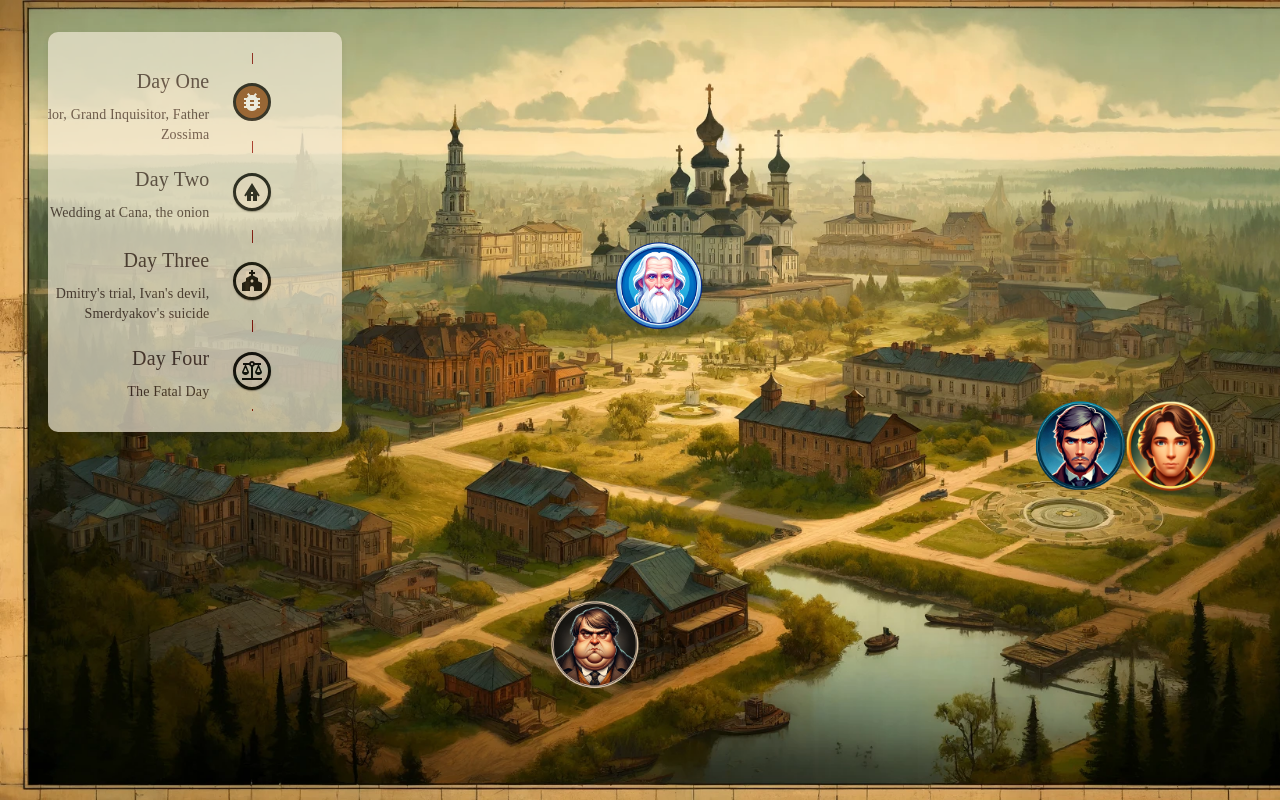
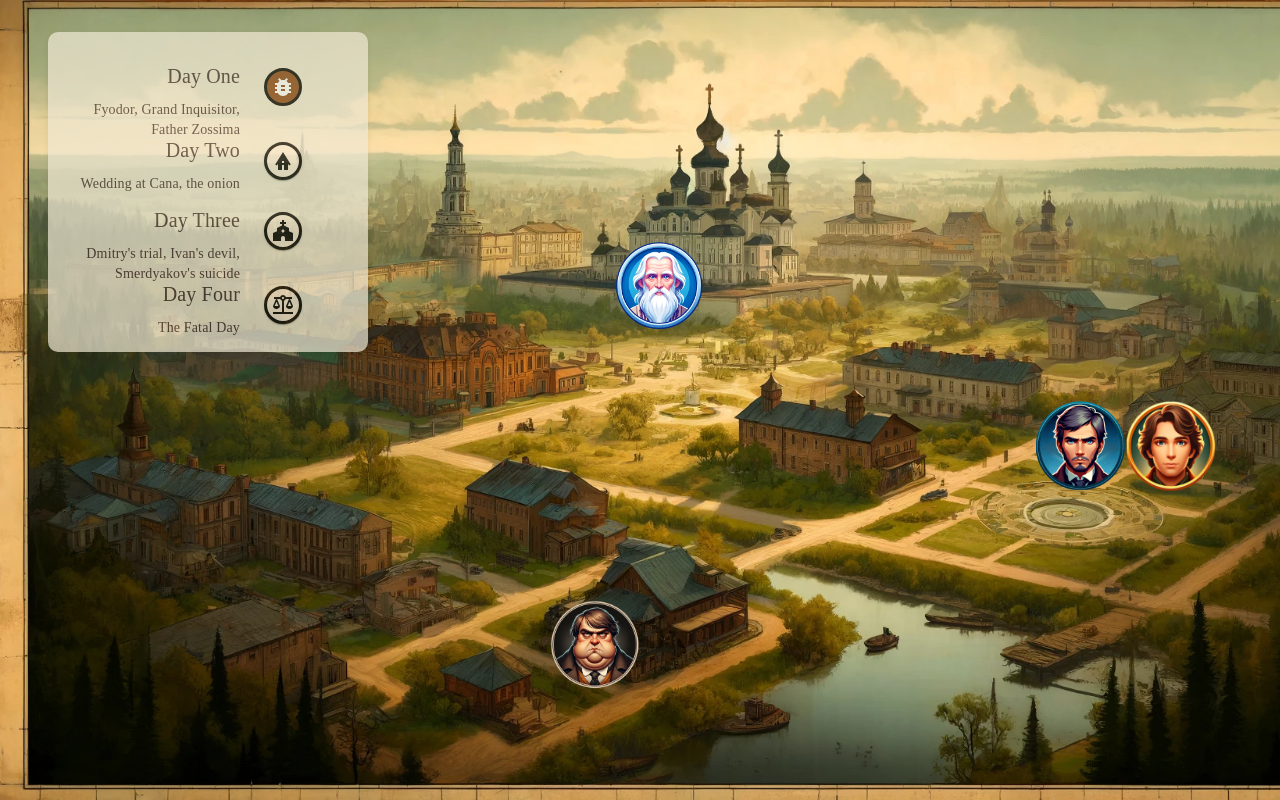
Before and after one commit to jason-shang/brothers_karamazov, a Next.js app: page / in a window 1280 px wide. Built offline with nearby package versions, Linux system fonts and the light colour scheme.

Commit message:
Make the Timeline component smaller

```diff
--- a/components/customTimeline.tsx
+++ b/components/customTimeline.tsx
@@ -23,20 +23,20 @@ const StyledTimelineContainer = styled(Box)({
   marginLeft: "3rem",
   marginTop: "2rem",
   backgroundColor: "#f0e8d4",
-  padding: "15px",
+  padding: "10px",
   borderRadius: "10px",
   boxShadow: "0px 2px 6px rgba(0, 0, 0, 0.1)",
   position: "relative",
   overflow: "hidden",
   display: "flex",
   justifyContent: "flex-end",
-  width: "23vw",
-  height: "50vh",
+  width: "20rem",
+  height: "40vh",
   opacity: "70%"
 });
 
 const TimelineTextContainer = styled(Box)({
-  width: "12rem", // Adjust the width as needed
+  width: "10rem", // Adjust the width as needed
 });
 
 const StyledTypography = styled(Typography)({
```
